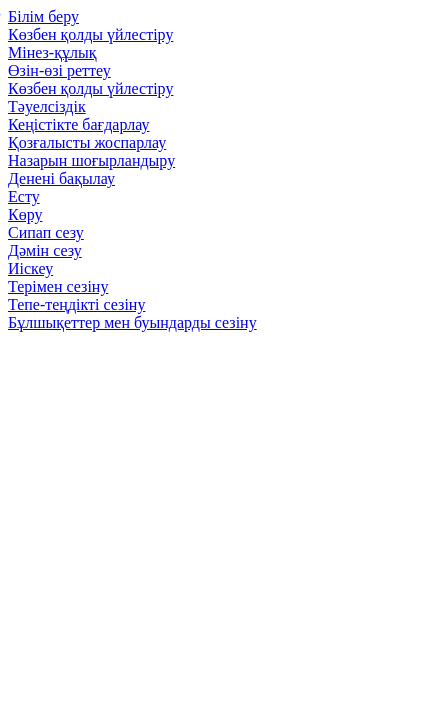
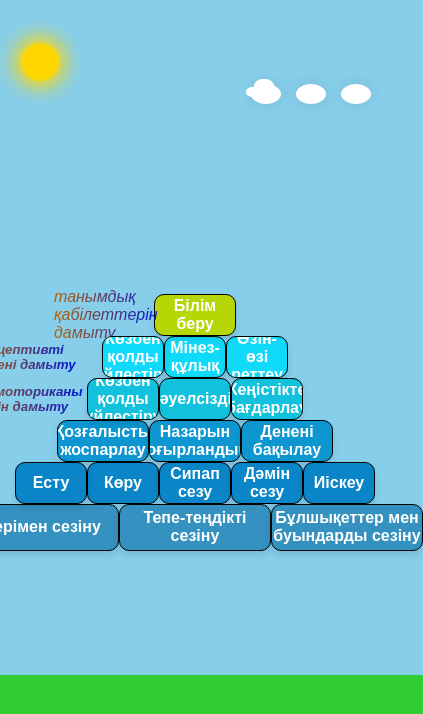
Before and after one commit to JAKgopro/Logoped.kids, a plain HTML site: page index.html in a window 390 px wide. Shown: the whole page, 423 px wide, since content can reach past the window. Drawn offline with Linux system fonts and the light colour scheme.

Commit message:
Update styles.css

```diff
--- a/styles.css
+++ b/styles.css
@@ -1,103 +1,450 @@
-<!DOCTYPE html>
-<html lang="en">
-<head>
-    <meta charset="UTF-8">
-    <meta name="viewport" content="width=device-width, initial-scale=1.0">
-    <title>Document</title>
-    <link rel="stylesheet" href="styles.css">
-    <style>
-        .text-above {
-            position: absolute;
-            top: -20px; /* Adjust as needed */
-            left: 0;
-        }
-          .text-left {
-        position: absolute;
-        top: 50%; /* Center vertically */
-        left: -100px; /* Adjust as needed */
-        transform: translateY(-50%); /* Adjust to center vertically */
-        background: linear-gradient(to right, rgb(183, 101, 1), rgb(0, 21, 211) );
-        -webkit-background-clip: text;
-        background-clip: text;
-        color: transparent;
-        font-style: oblique;
+body {
+    font-family: Arial, sans-serif;
+    display: flex;
+    justify-content: center;
+    align-items: center;
+    height: 100vh;
+    margin: 0;
+    background: linear-gradient(to bottom, #87CEEB 60%, #32CD32 40%);
+    background-attachment: fixed;
+    background-repeat: no-repeat;
+    position: relative;
+}
 
+body.night-mode {
+    background: linear-gradient(to bottom, #000033 60%, #000000 40%);
+    color: white;
+}
 
+body.rain-mode {
+    background: linear-gradient(to bottom, #87CEEB 60%, #32CD32 40%);
+    background-image: url('rain.gif'); /* Add a rain effect image or animation */
+    background-size: cover;
+}
+
+.pyramid {
+    display: flex;
+    flex-direction: column;
+    align-items: center;
+}
+
+.row {
+    display: flex;
+    justify-content: center;
+    margin-bottom: 0px; /* Space between rows */
+}
+
+/* Common block styles */
+.block {
+    display: flex;
+    align-items: center;
+    justify-content: center;
+    text-align: center;
+    border-radius: 10px; /* Закругленные углы */
+    box-shadow: 0 4px 6px rgba(0, 0, 0, 0.1); /* Легкая тень */
+    transition: all 0.3s ease; /* Анимация изменений */
+    overflow: hidden;
+    border: 1px solid black; /* Добавляем черную границу */
+}
+.block a {
+    text-decoration: none;
+    font-weight: bold;
+    font-size: 16px;
+    color: #fff;
+    display: flex;
+    justify-content: center;
+    align-items: center;
+    width: 100%;
+    height: 100%;
+    transition: color 0.3s ease, background-color 0.3s ease;
+}
+/* Add sun in the top left */
+.sun {
+    position: absolute;
+    top: 5%;
+    left: 5%;
+    width: 100px;
+    height: 100px;
+    background: radial-gradient(circle, #FFD700 60%, rgba(255, 223, 0, 0.5) 80%);
+    border-radius: 50%;
+    box-shadow: 0 0 20px 5px #FFD700;
+    cursor: pointer;
+}
+
+.moon {
+    background: radial-gradient(circle, #FFF 60%, rgba(255, 255, 255, 0.5) 80%);
+    box-shadow: 0 0 20px 5px #FFF;
+}
+
+/* Add clouds in the top right */
+.clouds {
+    position: absolute;
+    top: 10%;
+    right: 5%;
+    display: flex;
+    gap: 15px;
+    cursor: pointer;
+}
+
+.cloud {
+    width: 80px;
+    height: 50px;
+    background: #FFF;
+    border-radius: 50%;
+    box-shadow: 0 0 15px rgba(0, 0, 0, 0.1);
+}
+
+body.night-mode .cloud {
+    background: #333; /* Темный цвет для облаков в ночном режиме */
+}
+
+.cloud:before,
+.cloud:after {
+    content: "";
+    position: absolute;
+    background: #FFF;
+    border-radius: 50%;
+}
+
+body.night-mode .cloud:before,
+body.night-mode .cloud:after {
+    background: #333; /* Темный цвет для облаков в ночном режиме */
+}
+
+.cloud:before {
+    width: 60px;
+    height: 40px;
+    top: -20px;
+    left: 10px;
+}
+
+.cloud:after {
+    width: 50px;
+    height: 30px;
+    top: 10px;
+    left: -20px;
+}
+
+.block-1 {
+    background-color: #b7d605;
+    width: 185px;
+    height: 100px;
+}
+
+.block-2, .block-3, .block-4 {
+    background-color: #10daf9;
+    width: 130px;
+    height: 100px;
+}
+
+.block-5, .block-6, .block-7 {
+    background-color: #12c2dd;
+    width: 175px;
+    height: 100px;
+}
+
+.block-8, .block-9, .block-10 {
+    background-color: #0d96d0;
+    width: 215px;
+    height: 100px;
+}
+
+.block-11, .block-12, .block-13, .block-14, .block-15 {
+    background-color: #0a85c7;
+    width: 160px;
+    height: 100px;
+}
+
+.block-16, .block-17, .block-18 {
+    background-color: #3591bf;
+    width: 340px;
+    height: 110px;
+}
+/* Эффекты при наведении */
+.block:hover {
+    transform: scale(1.05); /* Увеличение размера */
+    box-shadow: 0 6px 12px rgba(0, 0, 0, 0.2); /* Более сильная тень */
+}
+
+.block a:hover {
+    color: #000; /* Цвет текста при наведении */
+    background-color: rgba(255, 255, 255, 0.3); /* Легкий фон поверх кнопки */
+}
+
+/* Media queries for responsive design */
+@media (max-width: 1280px) {
+    .contentblock {
+        width: 1200px;
     }
-        .block-container {
-            position: relative;
-            display: inline-block;
+    .sun, .moon {
+        width: 80px;
+        height: 80px;
+    }
+    .cloud {
+        width: 60px;
+        height: 40px;
+    }
+    .cloud:before {
+        width: 45px;
+        height: 30px;
+        top: -15px;
+        left: 7px;
+    }
+    .cloud:after {
+        width: 35px;
+        height: 25px;
+        top: 7px;
+        left: -15px;
+    }
+    .block {
+        width: 150px;
+        height: 75px;
+    }
+    .block-1 {
+        width: 150px;
+        height: 75px;
+    }
+    .block-2, .block-3, .block-4 {
+        width: 100px;
+        height: 75px;
+    }
+    .block-5, .block-6, .block-7 {
+        width: 130px;
+        height: 75px;
+    }
+    .block-8, .block-9, .block-10 {
+        width: 160px;
+        height: 75px;
+    }
+    .block-11, .block-12, .block-13, .block-14, .block-15 {
+        width: 120px;
+        height: 75px;
+    }
+    .block-16, .block-17, .block-18 {
+        width: 250px;
+        height: 85px;
+    }
+}
 
-        }
-    </style>
-</head>
-<body>
-    <div class="sun" onclick="toggleNightMode()"></div>
-    <div class="clouds" >
-        <div class="cloud"></div>
-        <div class="cloud"></div>
-        <div class="cloud"></div>
-    </div>
-    <div class="pyramid">
+@media (max-width: 1140px) {
+    .contentblock {
+        width: 1024px;
+    }
+    .sun, .moon {
+        width: 70px;
+        height: 70px;
+    }
+    .cloud {
+        width: 50px;
+        height: 30px;
+    }
+    .cloud:before {
+        width: 35px;
+        height: 25px;
+        top: -10px;
+        left: 5px;
+    }
+    .cloud:after {
+        width: 30px;
+        height: 20px;
+        top: 5px;
+        left: -10px;
+    }
+    .block {
+        width: 110px;
+        height: 60px;
+    }
+    .block-1 {
+        width: 120px;
+        height: 60px;
+    }
+    .block-2, .block-3, .block-4 {
+        width: 70px;
+        height: 60px;
+    }
+    .block-5, .block-6, .block-7 {
+        width: 90px;
+        height: 60px;
+    }
+    .block-8, .block-9, .block-10 {
+        width: 115px;
+        height: 60px;
+    }
+    .block-11, .block-12, .block-13, .block-14, .block-15 {
+        width: 80px;
+        height: 60px;
+    }
+    .block-16, .block-17, .block-18 {
+        width: 150px;
+        height: 70px;
+    }
+}
 
+@media (max-width: 992px) {
+    .contentblock {
+        width: 970px;
+    }
+    .sun, .moon {
+        width: 60px;
+        height: 60px;
+    }
+    .cloud {
+        width: 45px;
+        height: 25px;
+    }
+    .cloud:before {
+        width: 30px;
+        height: 20px;
+        top: -10px;
+        left: 5px;
+    }
+    .cloud:after {
+        width: 25px;
+        height: 15px;
+        top: 5px;
+        left: -10px;
+    }
+    .block {
+        width: 100px;
+        height: 50px;
+    }
+    .block-1 {
+        width: 100px;
+        height: 50px;
+    }
+    .block-2, .block-3, .block-4 {
+        width: 70px;
+        height: 50px;
+    }
+    .block-5, .block-6, .block-7 {
+        width: 90px;
+        height: 50px;
+    }
+    .block-8, .block-9, .block-10 {
+        width: 110px;
+        height: 50px;
+    }
+    .block-11, .block-12, .block-13, .block-14, .block-15 {
+        width: 80px;
+        height: 50px;
+    }
+    .block-16, .block-17, .block-18 {
+        width: 170px;
+        height: 55px;
+    }
+}
 
+@media (max-width: 768px) {
+    body {
+        background: linear-gradient(to bottom, #87CEEB 70%, #32CD32 30%);
+    }
+    body.night-mode {
+        background: linear-gradient(to bottom, #000033 70%, #000000 30%);
+    }
+    .sun, .moon {
+        width: 50px;
+        height: 50px;
+    }
+    .cloud {
+        width: 40px;
+        height: 25px;
+    }
+    .cloud:before {
+        width: 30px;
+        height: 20px;
+        top: -10px;
+        left: 5px;
+    }
+    .cloud:after {
+        width: 25px;
+        height: 15px;
+        top: 5px;
+        left: -10px;
+    }
+    .block {
+        width: 100px;
+        height: 50px;
+    }
+    .block-1 {
+        width: 100px;
+        height: 50px;
+    }
+    .block-2, .block-3, .block-4 {
+        width: 70px;
+        height: 50px;
+    }
+    .block-5, .block-6, .block-7 {
+        width: 90px;
+        height: 50px;
+    }
+    .block-8, .block-9, .block-10 {
+        width: 110px;
+        height: 50px;
+    }
+    .block-11, .block-12, .block-13, .block-14, .block-15 {
+        width: 80px;
+        height: 50px;
+    }
+    .block-16, .block-17, .block-18 {
+        width: 170px;
+        height: 55px;
+    }
+}
 
-        <!-- Add more rows here -->
-    </div>
-<div class="pyramid">
-        <div class="row">
-            <div class="block-container">
-                <div class="text-left " style="left: -100px;"><h5>танымдық <br> қабілеттерін  <br> дамыту</h5></div>
-                   <div class="block block-1"><a href="bilim-beru.html">Білім беру</a></div>
-            </div>
-
-        </div>
-        <div class="row">
-            <div class="block-container">
-                <div class="text-left"><h5>Перцептивті  <br> жүйені  дамыту</h5></div>
-            <div class="block block-2"><a href="soyleu.html">Сөйлеу</a></div>
-         </div>
-            <div class="block block-3"><a href="minez-qulyq.html">Мінез-құлық</a></div>
-            <div class="block block-4"><a href="ozin-ozi-reteu.html">Өзін-өзі реттеу</a></div>
-        </div>
-        <div class="row">
-            <div class="block-container">
-                <div class="text-left"><h5>сенсомоториканы  <br> жүйесін  дамыту</h5></div>
-            <div class="block block-5"><a href="kozben-qoldy-uilestiru.html">Көзбен қолды үйлестіру</a></div>
-         </div>
-            <div class="block block-6"><a href="tauelsizdik.html">Тәуелсіздік</a></div>
-            <div class="block block-7"><a href="kenistikte-baghdarlau.html">Кеңістікте бағдарлау</a></div>
-        </div>
-        <div class="row">
-            <div class="block block-8"><a href="qozghalysty-zhosparlau.html">Қозғалысты жоспарлау</a></div>
-            <div class="block block-9"><a href="nazaryn-shoghyrlau.html">Назарын шоғырландыру</a></div>
-            <div class="block block-10"><a href="deneni-baqylau.html">Дененi бақылау</a></div>
-        </div>
-        <div class="row">
-            <div class="block-container">
-                <div class="text-left " ><h5>сеннорлық <br> жүйені <br> дамыту</h5></div>
-                <div class="block block-11"><a href="estu.html">Есту</a></div>
-            </div>
-            <div class="block block-12"><a href="koru.html">Көру</a></div>
-            <div class="block block-13"><a href="sipap-sezu.html">Сипап сезу</a></div>
-            <div class="block block-14"><a href="damin-sezu.html">Дәмін сезу</a></div>
-            <div class="block block-15"><a href="iiskeu.html">Иіскеу</a></div>
-        </div>
-        <div class="row">
-            <div class="block block-16"><a href="terimen-seziny.html">Терімен сезіну</a></div>
-            <div class="block block-17"><a href="tepe-tendik.html">Тепе-теңдікті сезіну</a></div>
-            <div class="block block-18"><a href="bylwiketter.html">Бұлшықеттер мен буындарды сезіну</a></div>
-        </div>
-    </div>
-    <script>
-         function toggleNightMode() {
-            document.body.classList.toggle('night-mode');
-            document.querySelector('.sun').classList.toggle('moon');
-        }
-
-        function toggleRainMode() {
-            document.body.classList.toggle('rain-mode');
-        }
-    </script>
-</body>
-</html>
+/* Media queries for smaller screens */
+@media (max-width: 480px) {
+    body {
+        background: linear-gradient(to bottom, #87CEEB 80%, #32CD32 20%);
+    }
+    body.night-mode {
+        background: linear-gradient(to bottom, #000033 80%, #000000 20%);
+    }
+    .sun, .moon {
+        width: 40px;
+        height: 40px;
+    }
+    .cloud {
+        width: 30px;
+        height: 20px;
+    }
+    .cloud:before {
+        width: 20px;
+        height: 15px;
+        top: -5px;
+        left: 3px;
+    }
+    .cloud:after {
+        width: 15px;
+        height: 10px;
+        top: 3px;
+        left: -5px;
+    }
+    .block {
+        width: 80px;
+        height: 40px;
+    }
+    .block-1 {
+        width: 80px;
+        height: 40px;
+    }
+    .block-2, .block-3, .block-4 {
+        width: 60px;
+        height: 40px;
+    }
+    .block-5, .block-6, .block-7 {
+        width: 70px;
+        height: 40px;
+    }
+    .block-8, .block-9, .block-10 {
+        width: 90px;
+        height: 40px;
+    }
+    .block-11, .block-12, .block-13, .block-14, .block-15 {
+        width: 70px;
+        height: 40px;
+    }
+    .block-16, .block-17, .block-18 {
+        width: 150px;
+        height: 45px;
+    }
+}
```
